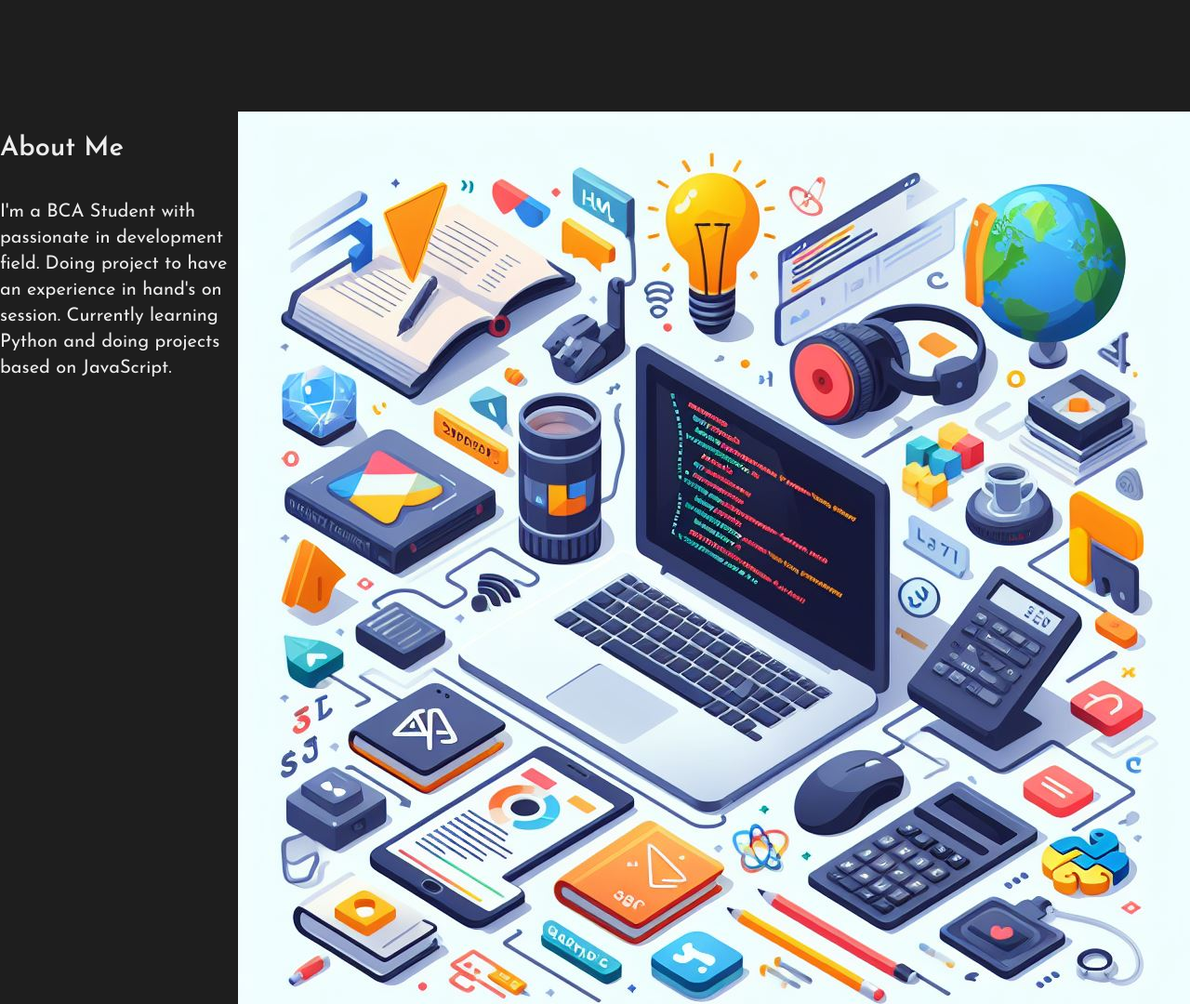
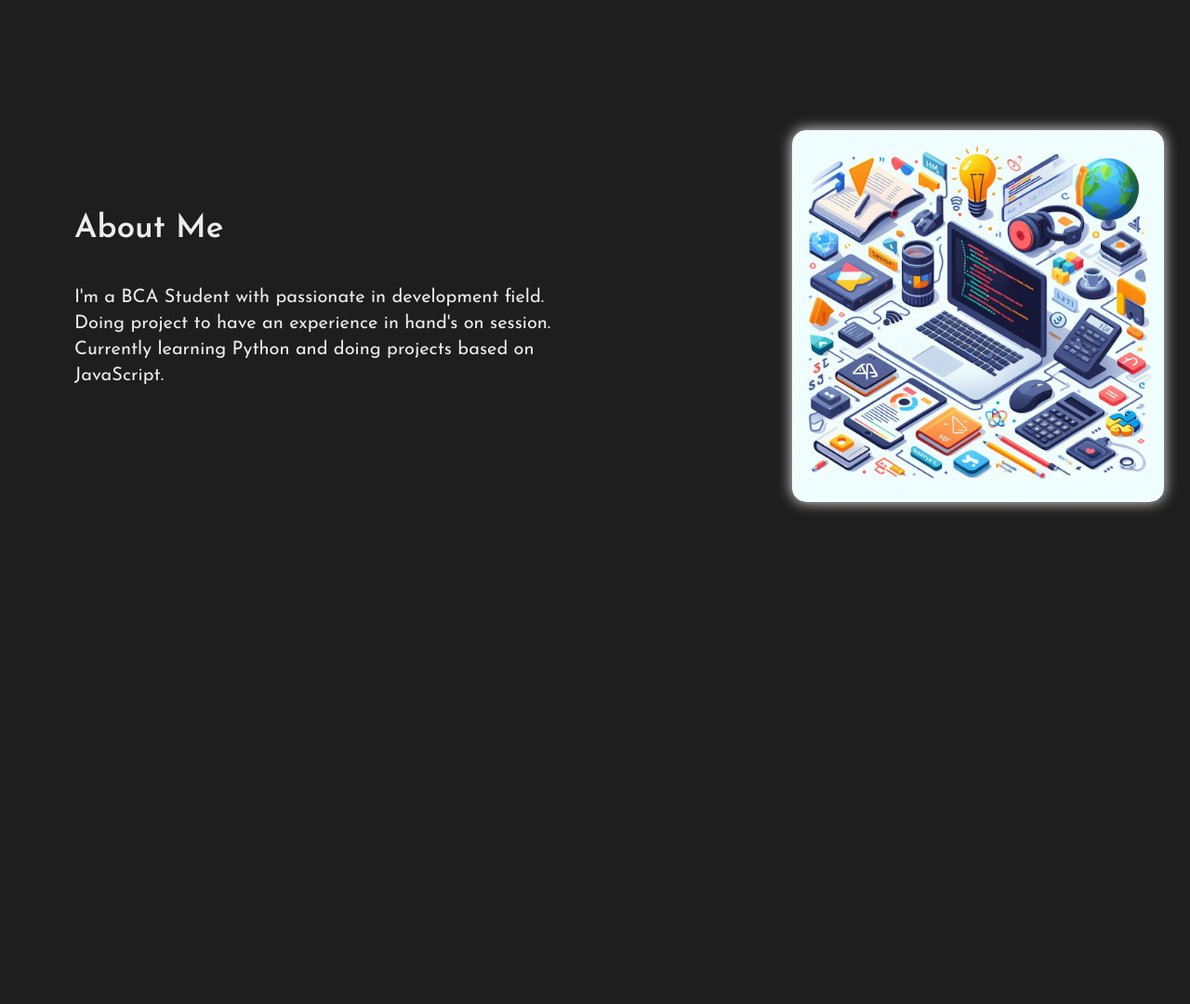
Before and after one commit to Dhanush-ck/Portfolio, a plain HTML site: page public/index.html in a window 1280 px wide. Shown: the part 680-1760 px from the top of the page at 93% size. After the commit the page ends 1244 px from the top, so only its background shows below. Drawn offline with nearby package versions, Linux system fonts and the light colour scheme.

Commit message:
Updated About Alignment

```diff
--- a/css/style.css
+++ b/css/style.css
@@ -153,13 +153,29 @@ body {
 }
 
 .about {
-    display: flex;
-    /* align-items: center; */
-    justify-content: center;
+    margin: 20px;
+    display: grid;
+    grid-template-columns: repeat(2, 1fr);
+    align-items: center;
+    gap: 1.5rem;
+}
+
+.about-img img {
+    /* height: 100%; */
+    /* padding-bottom: 20%; */
+    max-width: 630px;
+    width: 400px;
+    border-radius: 15px;
+    box-shadow: 0 0 15px #ededed;
+    margin: 0 0 0 200px;
+}
+
+.about-txt {
+    margin: 0 0 0 60px;
 }
 
 .about h4 {
-    font-size: 29px;
+    font-size: 35px;
     font-weight: 600;
     color: #ededed;
     line-height: 1.7;
```
